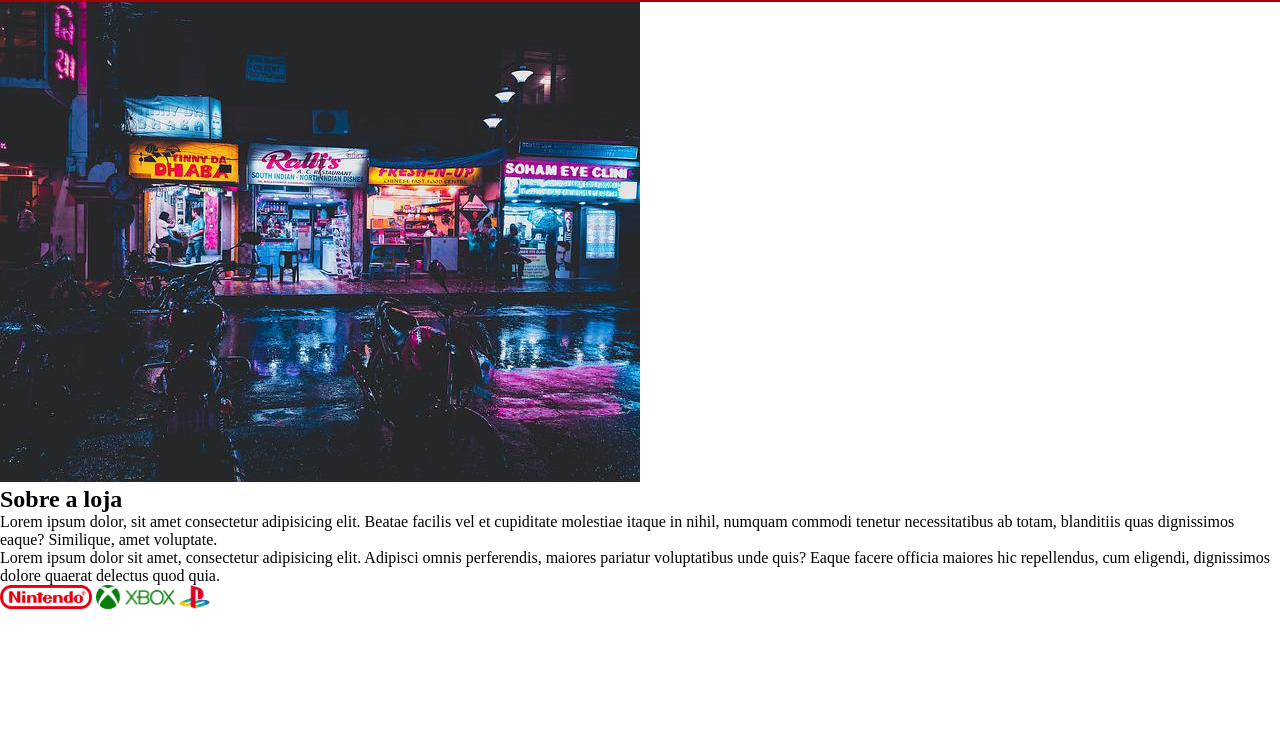
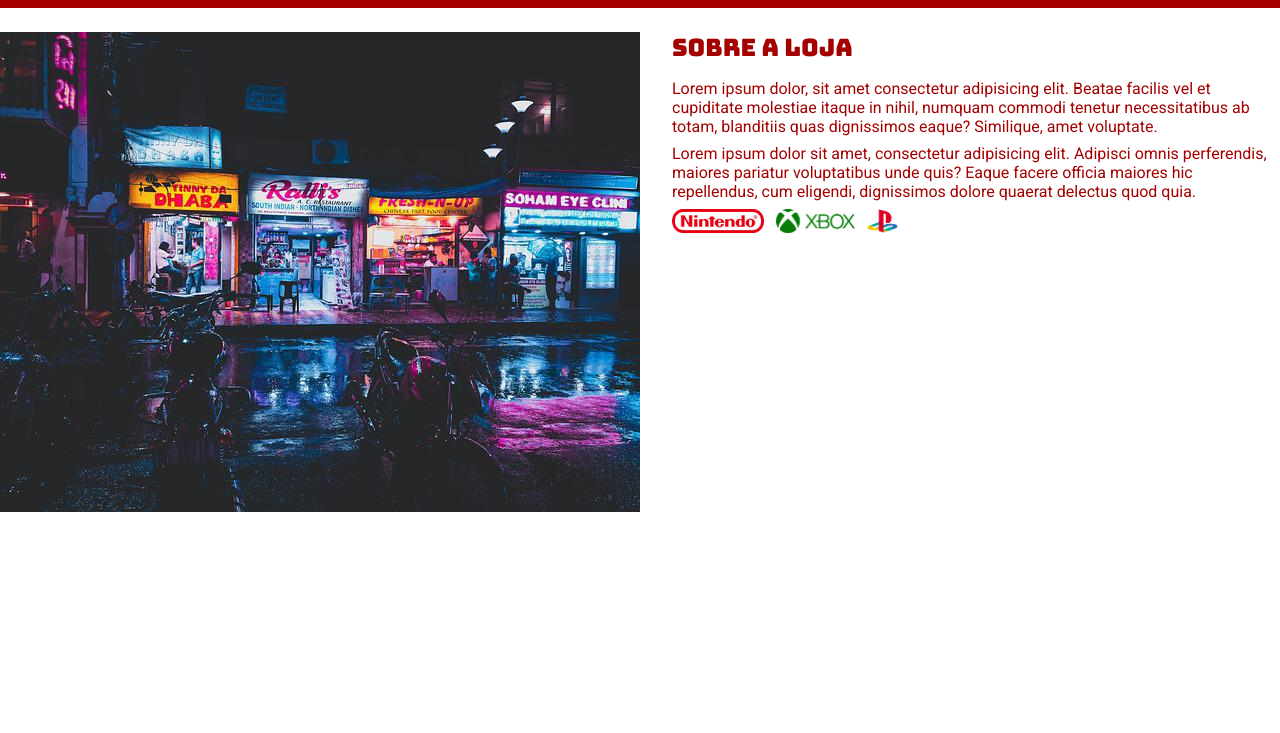
Before and after one commit to Jeffersonmk/aprendizado_primeiro_projeto_ebac, a plain HTML site: page index.html in a window 1280 px wide. Shown: the part 67-800 px from the top of the page. Drawn offline with Linux system fonts and the light colour scheme.

Commit message:
Modified:changelog.md, index.html and main.css

```diff
--- a/index.html
+++ b/index.html
@@ -5,7 +5,14 @@
     <meta name="viewport" content="width=device-width, initial-scale=1.0">
     <title>Games Shop - A sua loja de Games</title>
     <link rel="stylesheet" href="main.css">
-</head>
+
+    <link rel="preconnect" href="https://fonts.googleapis.com">
+    <link rel="preconnect" href="https://fonts.gstatic.com" crossorigin>
+    <link href="https://fonts.googleapis.com/css2?family=Roboto&display=swap" rel="stylesheet">
+    <link rel="preconnect" href="https://fonts.googleapis.com">
+    <link rel="preconnect" href="https://fonts.gstatic.com" crossorigin>
+    <link href="https://fonts.googleapis.com/css2?family=Bungee&family=Roboto&display=swap" rel="stylesheet">
+    </head>
 <body>
         <header>
             <div class="container">
@@ -24,7 +31,8 @@
         </header>
         <section>
             <div class="container">
-                <img src="Images/loja.jpg" alt="Fachada da loja Games Shop"/>
+                <img class="loja" src="Images/loja.jpg" alt="Fachada da loja Games Shop"/>
+                <div>
                 <h2>Sobre a loja</h2>
                 <p>
                     Lorem ipsum dolor, sit amet consectetur adipisicing elit. Beatae facilis vel et cupiditate molestiae itaque in nihil, numquam commodi tenetur necessitatibus ab totam, blanditiis quas dignissimos eaque? Similique, amet voluptate.
@@ -32,11 +40,12 @@
                 <p>
                     Lorem ipsum dolor sit amet, consectetur adipisicing elit. Adipisci omnis perferendis, maiores pariatur voluptatibus unde quis? Eaque facere officia maiores hic repellendus, cum eligendi, dignissimos dolore quaerat delectus quod quia.
                 </p>
-                    <ul class="marcas">
-                        <img src="Images/nintendo.png" alt="Nintendo"/>
-                        <img src="Images/xbox.png" alt="Xbox"/>
-                        <img src="Images/playstation.png" alt="Playstation"/>
+                    <ul class="brands-list">
+                        <li><img src="Images/nintendo.png" alt="Nintendo"/></li>
+                        <li><img src="Images/xbox.png" alt="Xbox"/></li>
+                        <li><img src="Images/playstation.png" alt="Playstation"/></li>
                     </ul>
+                </div>
             </div>
         </section>
 </body>
--- a/main.css
+++ b/main.css
@@ -2,6 +2,20 @@
     margin: 0;
     padding: 0;
     box-sizing: border-box;
+}
+
+header,
+section h2 {
+    font-family: 'Bungee', sans-serif;
+}
+
+header h1,
+section h2 {
+    font-weight: normal;
+}
+
+body {
+    font-family: 'Roboto', sans-serif;
 }
 
 header {
@@ -13,7 +27,7 @@
 header nav li {
     display: inline;
     margin-left: 16px;
-    font-size: 24px;
+    font-size: 18px;
 }
 
 header nav li a {
@@ -21,23 +35,46 @@
     text-decoration: none;
 }
 
-.container {
+.container{
     max-width: 1280px;
     width: 100%;
     margin: 0 auto;
-
 }
 
-header .container {
+header .container,
+section .container{
     display: flex;
     align-items: center;
     justify-content: space-between;
 }
 
-.marcas img {
+.brands-list img {
     height: 24px;
 }
 
-.marcas li {
+.brands-list li {
     display: inline;
+    margin-right: 8px;
 }
+
+section .container {
+    align-items: flex-start;
+}
+
+section {
+    padding: 24px 0;
+    color: rgb(165, 1, 1);
+}
+
+section h2 {
+    margin-bottom: 16px;
+
+}
+
+section p {
+    margin-bottom: 8px;
+}
+
+.loja {
+    margin-right: 32px;
+}
```
Also changed, not shown: 1 other file.
